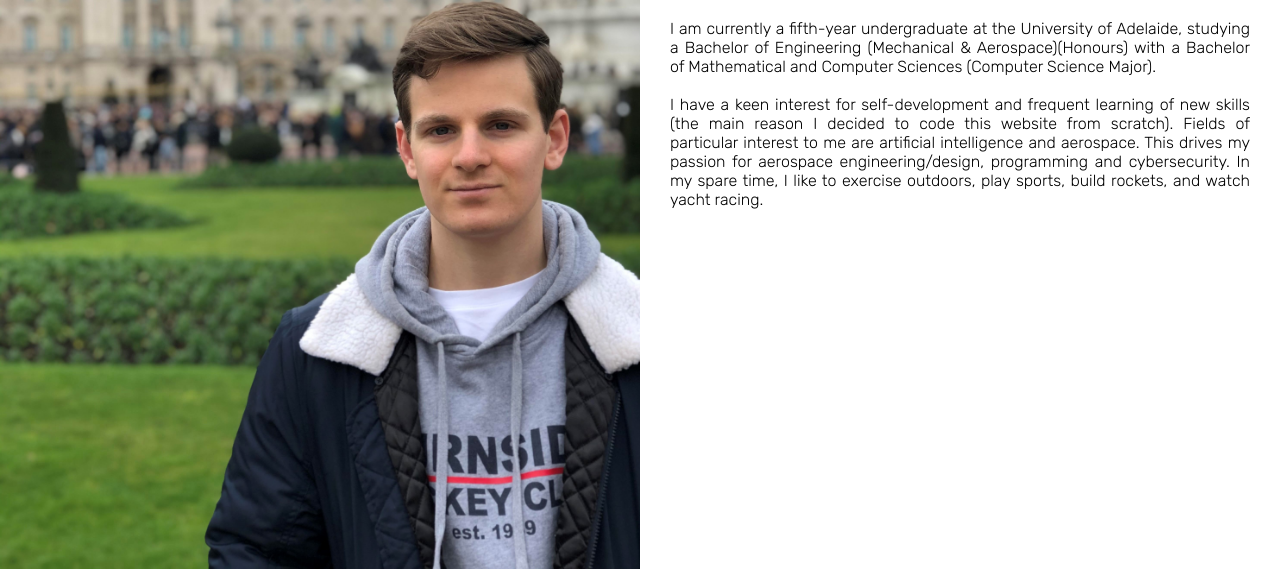
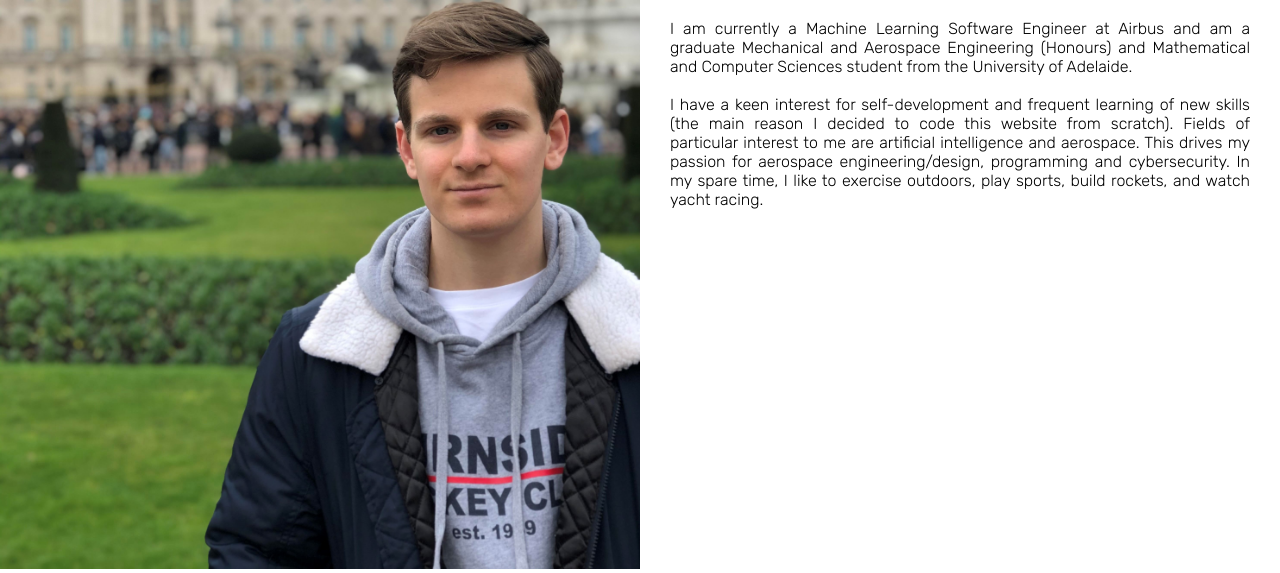
Before and after one commit to patrickcap/me-legacy, a plain HTML site: page about.html in a window 1280 px wide. Shown: the part 272-845 px from the top of the page. Drawn offline with Linux system fonts and the light colour scheme.

Commit message:
changed about me

```diff
--- a/about.html
+++ b/about.html
@@ -48,13 +48,9 @@
 
                 <div class="profile-content-wrapper">
                     <h1>Me in Brief</h1>
-                    <p>I am currently a fifth-year undergraduate at the University of Adelaide, studying a Bachelor of Engineering
-                    (Mechanical & Aerospace)(Honours) with a Bachelor of Mathematical and Computer Sciences (Computer Science Major).
+                    <p>I am currently a Machine Learning Software Engineer at Airbus and am a graduate Mechanical and Aerospace Engineering (Honours) and Mathematical and Computer Sciences student from the University of Adelaide.
                     <br><br>
-                    I have a keen interest for self-development and frequent learning of new skills (the main reason I decided to code
-                    this website from scratch). Fields of particular interest to me are artificial intelligence and aerospace.
-                    This drives my passion for aerospace engineering/design, programming and cybersecurity. In my spare time, I like to
-                    exercise outdoors, play sports, build rockets, and watch yacht racing.
+                    I have a keen interest for self-development and frequent learning of new skills (the main reason I decided to code this website from scratch). Fields of particular interest to me are artificial intelligence and aerospace. This drives my passion for aerospace engineering/design, programming and cybersecurity. In my spare time, I like to exercise outdoors, play sports, build rockets, and watch yacht racing.
                     </p>
                 </div>
             </div>
```
